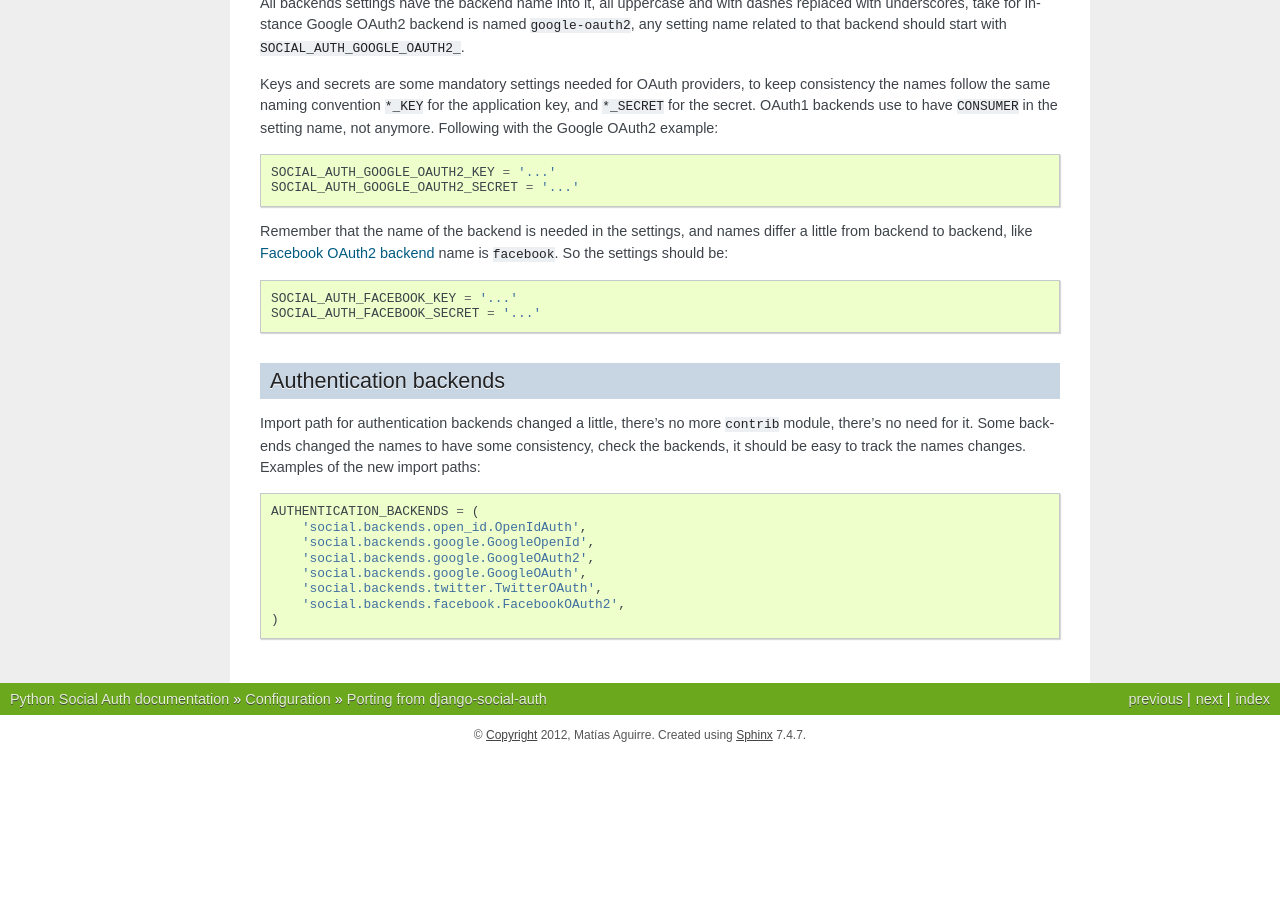
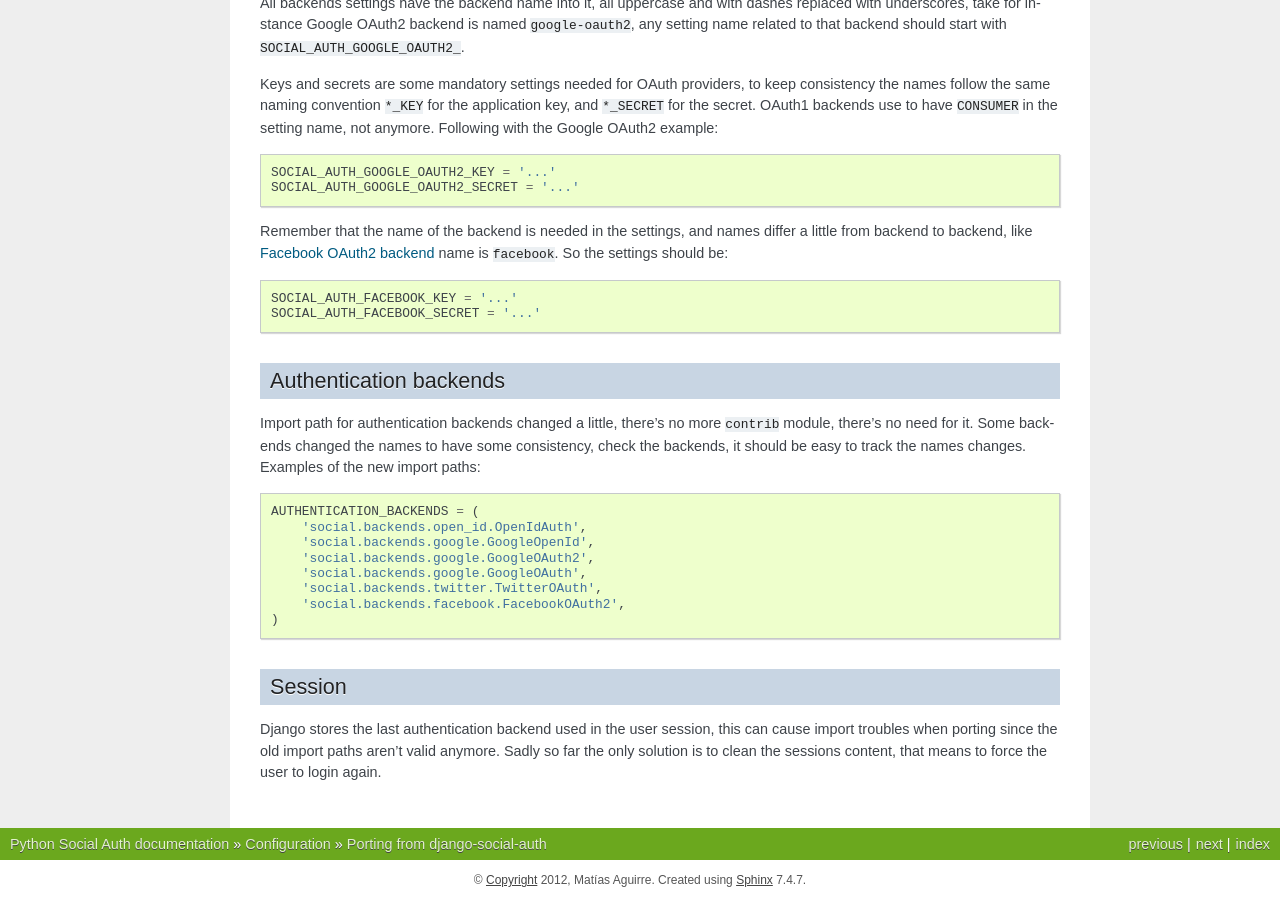
Before and after one commit to omab/python-social-auth, a Sphinx documentation site: the page built from docs/configuration/porting_from_dsa.rst, in a window 1280 px wide and 900 px high, scrolled down 1195 px. Built offline with Sphinx 7.4.7, drawn with Linux system fonts in a browser that asks for light colours; before the commit the page ends 1950 px from its top, so only the background shows below that.

Commit message:
Update porting docs regarding session value

```diff
--- a/docs/configuration/porting_from_dsa.rst
+++ b/docs/configuration/porting_from_dsa.rst
@@ -103,6 +103,14 @@ changes. Examples of the new import paths::
     )
 
 
+Session
+-------
+
+Django stores the last authentication backend used in the user session, this
+can cause import troubles when porting since the old import paths aren't valid
+anymore. Sadly so far the only solution is to clean the sessions content, that
+means to force the user to login again.
+
 .. _django-social-auth: https://github.com/omab/django-social-auth
 .. _python-social-auth: https://github.com/omab/python-social-auth
 .. _example app: https://github.com/omab/python-social-auth/blob/master/examples/django_example/dj/urls.py#L7
```
